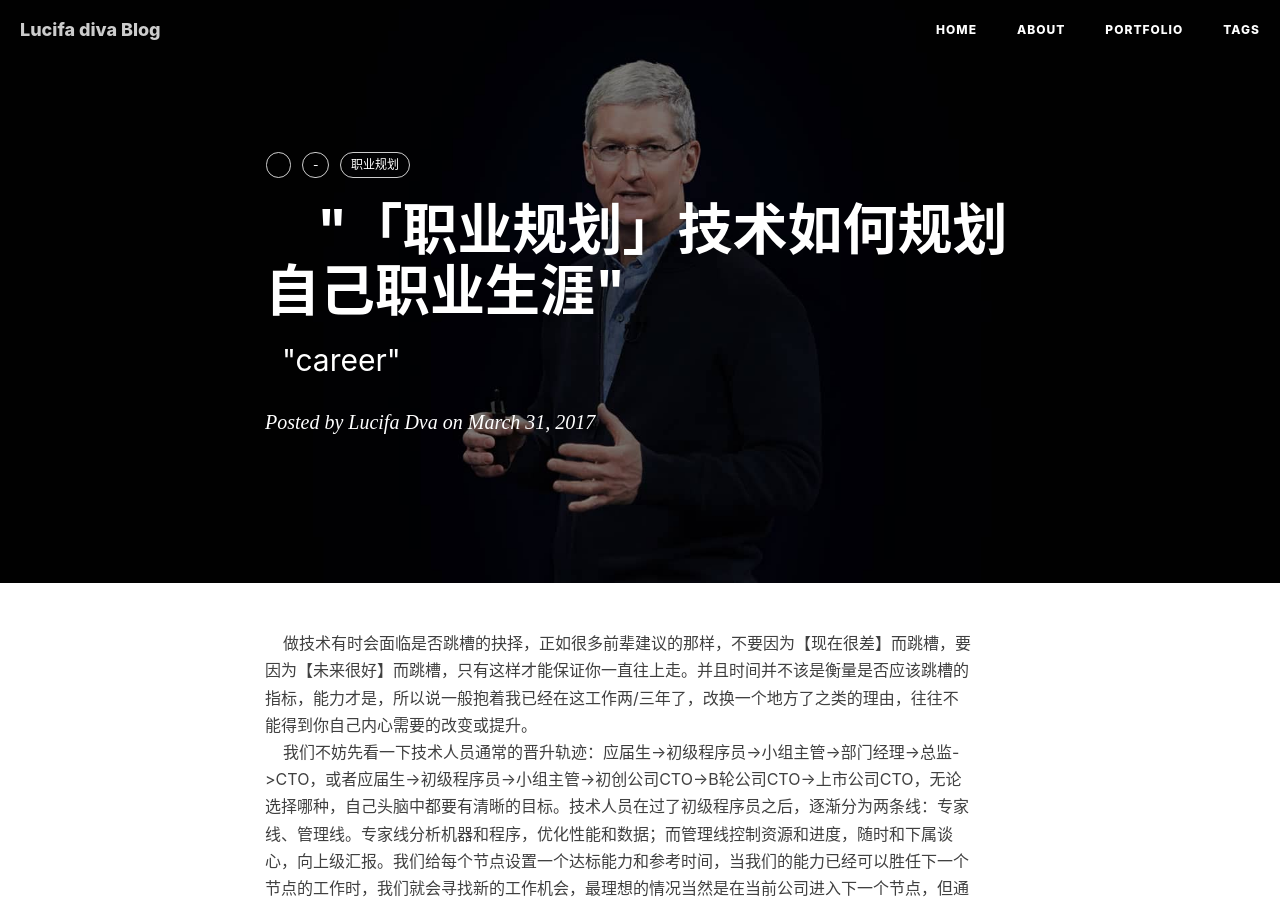
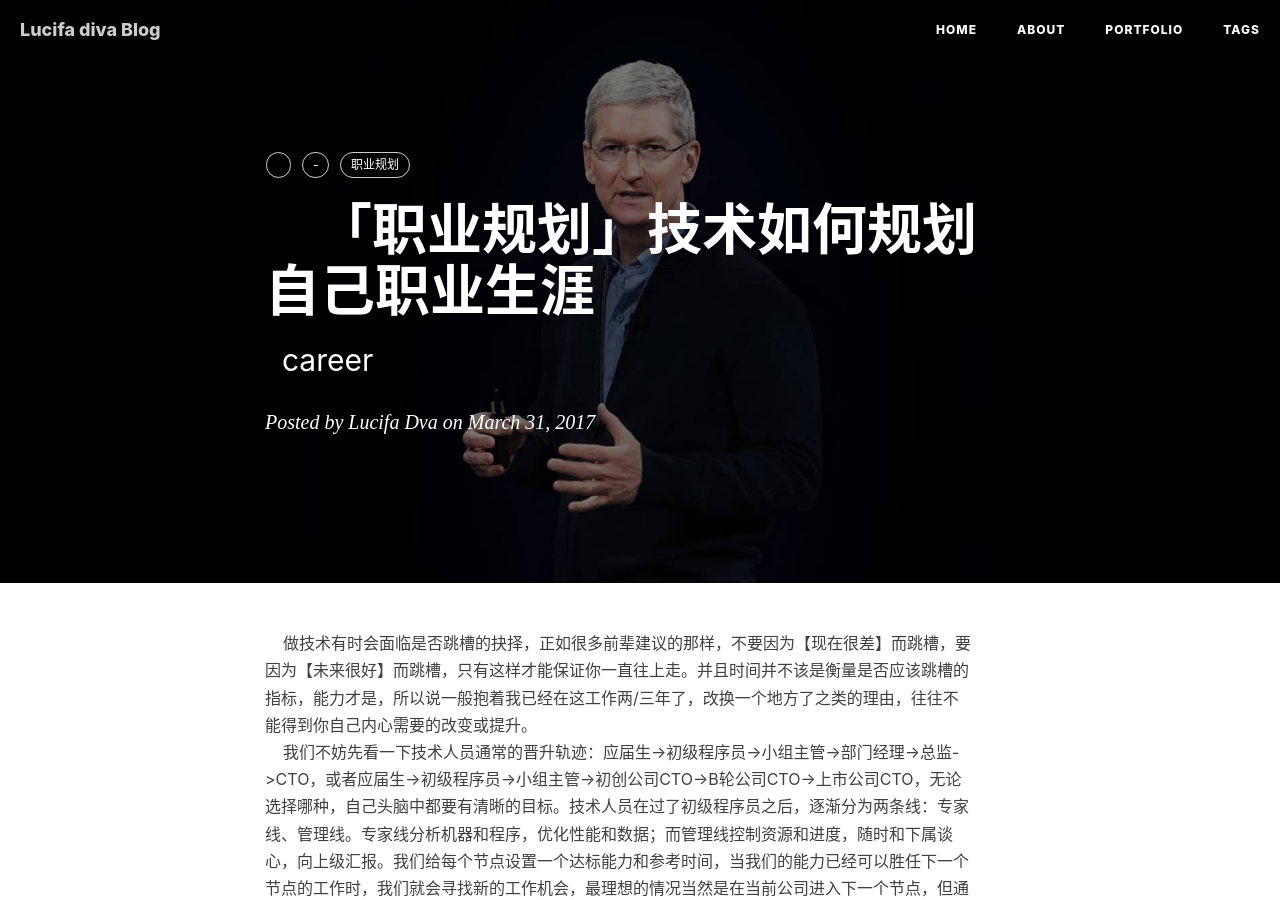
Before and after one commit to LucifaDva/lucifadva.github.com, a Jekyll site: the page built from _posts/2017-04-03-my-career-2017.markdown, in a window 1280 px wide and 900 px high. Built offline with Jekyll 4.4.1, drawn with Linux system fonts in a browser that asks for light colours; nearby versions of some CDN libraries; comment, search, counter and statistics services are not loaded.

```diff
--- a/_posts/2017-04-03-my-career-2017.markdown
+++ b/_posts/2017-04-03-my-career-2017.markdown
@@ -1,7 +1,7 @@
 ---
 layout:     post
-title:      "「职业规划」技术如何规划自己职业生涯"
-subtitle:   "career"
+title:     「职业规划」技术如何规划自己职业生涯
+subtitle:   career
 date:       2017-03-31 21:00:00
 author:     "Lucifa Dva"
 header-img: "img/post-bg-apple-event-2015.jpg"
```
